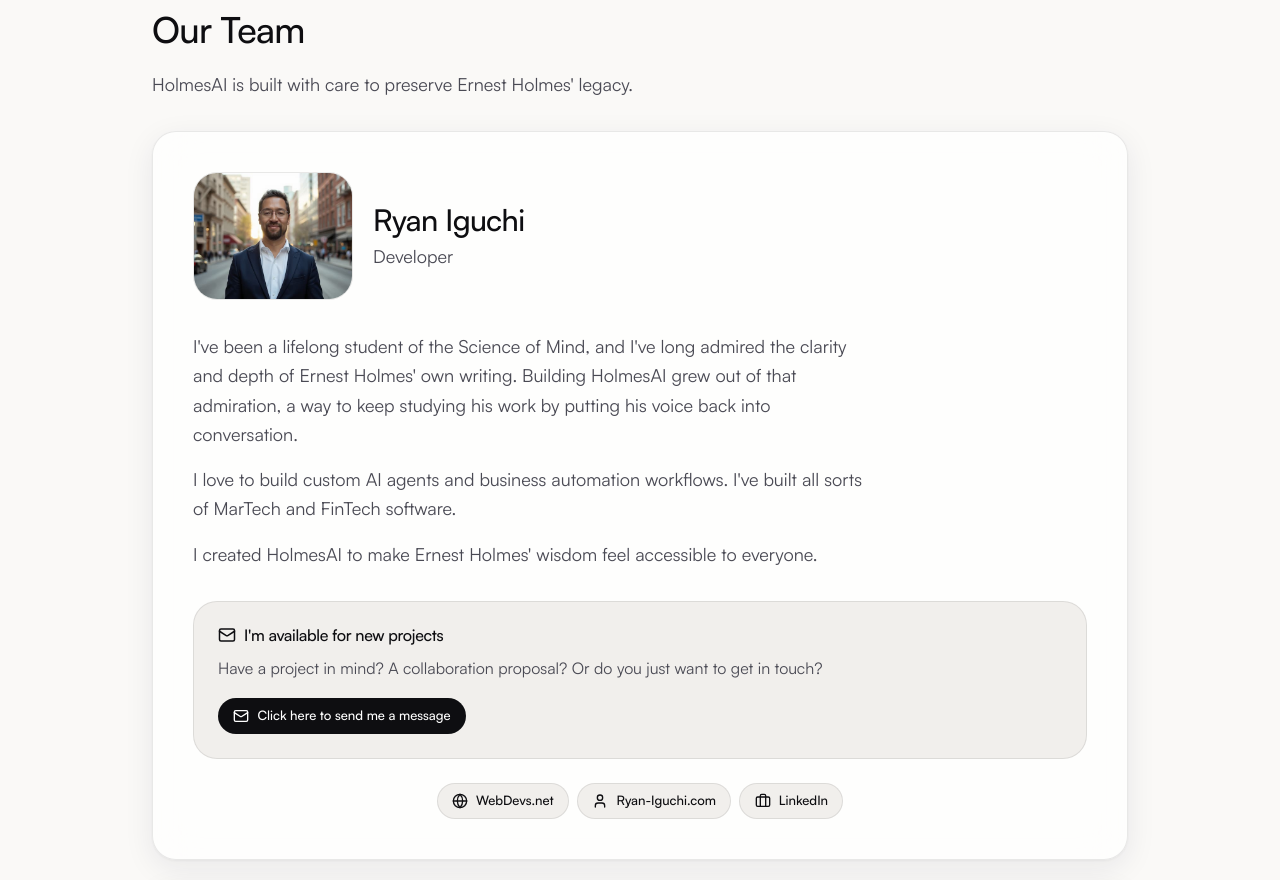
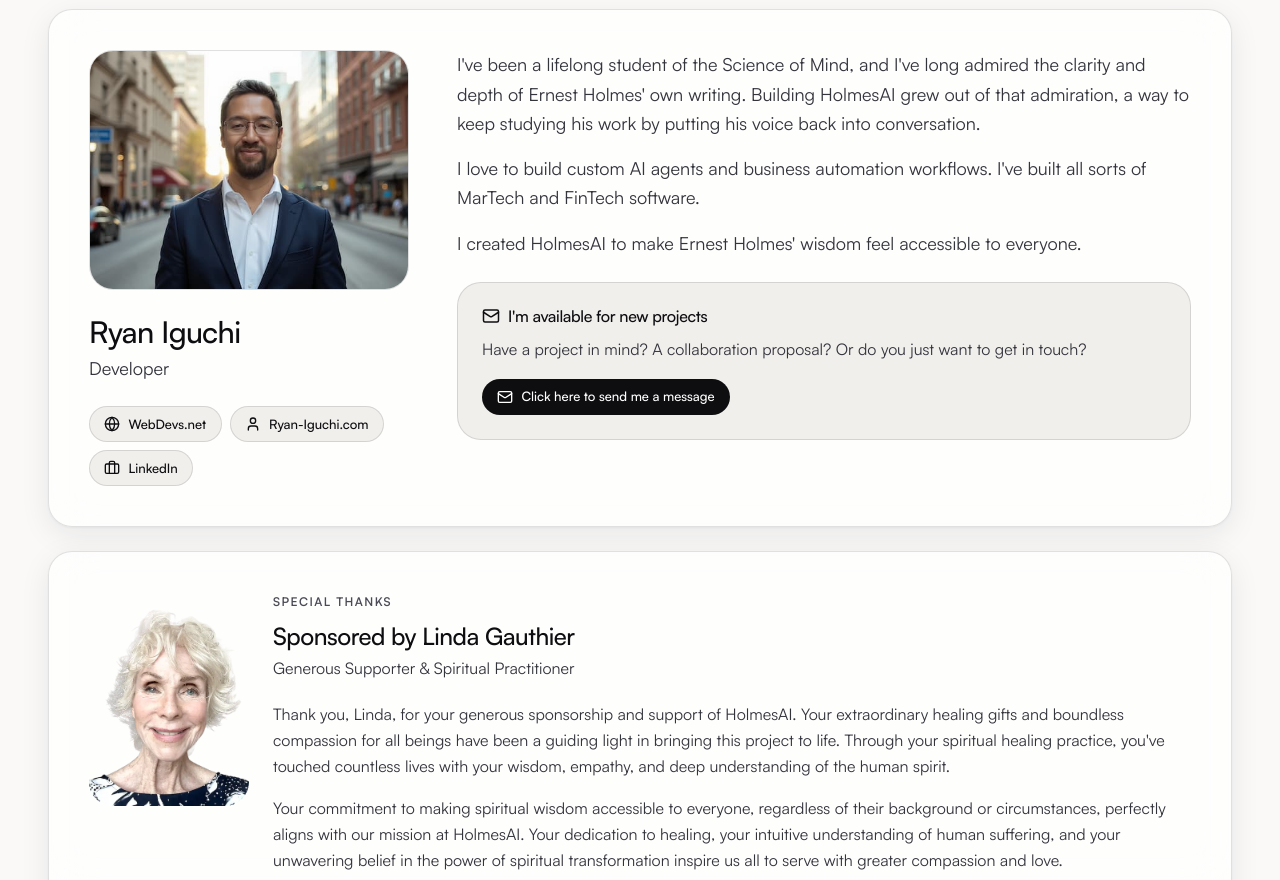
Before and after one commit to netdevs-net/Ernest-Holmes-AI, a SvelteKit app in the folder holmes-gpt/: page /about in a window 1280 px wide. Shown: the part 1920-2800 px from the top of the page. Built offline with nearby package versions, Linux system fonts and the light colour scheme; no server answers; the database is empty.

Commit message:
Use wider layouts, rebuild About team card to fill its width, darker light-mode text and footer

```diff
--- a/holmes-gpt/src/app.css
+++ b/holmes-gpt/src/app.css
@@ -31,9 +31,9 @@
   --surface-glass: rgba(255, 255, 255, 0.72);
   --surface-sunken: #f1efec;
   --ink: #0e0e11;
-  --ink-2: #4a4a54;
-  --ink-3: #5c5c68;
-  --line: rgba(14, 14, 17, 0.09);
+  --ink-2: #34343d;
+  --ink-3: #4b4b57;
+  --line: rgba(14, 14, 17, 0.12);
   --line-strong: rgba(14, 14, 17, 0.18);
 
   --accent: #8a5d00; /* text-safe gold on paper (AA) */
--- a/holmes-gpt/src/lib/components/Header.svelte
+++ b/holmes-gpt/src/lib/components/Header.svelte
@@ -36,7 +36,7 @@
   class="sticky top-0 z-30 h-(--header-h) border-b border-line/60 bg-glass backdrop-blur-xl"
 
 >
-  <div class="mx-auto flex h-full max-w-6xl items-center gap-3 px-4 sm:px-6">
+  <div class="mx-auto flex h-full max-w-7xl items-center gap-3 px-4 sm:px-8 lg:px-12">
     <a href="/" class="flex items-center gap-2.5 rounded-lg" aria-label="HolmesAI home">
       <Logo size={34} priority />
       <span class="leading-tight">
--- a/holmes-gpt/src/lib/components/PageShell.svelte
+++ b/holmes-gpt/src/lib/components/PageShell.svelte
@@ -15,7 +15,7 @@
   let { eyebrow, title, lead, width = "narrow", children }: Props = $props();
 </script>
 
-<main class="mx-auto w-full px-4 pt-12 pb-20 sm:px-6 sm:pt-16 {width === 'wide' ? 'max-w-5xl' : 'max-w-3xl'}">
+<main class="mx-auto w-full px-4 pt-10 pb-20 sm:px-8 sm:pt-14 lg:px-12 {width === 'wide' ? 'max-w-7xl' : 'max-w-4xl'}">
   <header class="rise mb-10 sm:mb-14">
     {#if eyebrow}<p class="eyebrow mb-3">{eyebrow}</p>{/if}
     <h1 class="text-display font-medium text-balance">{title}</h1>
--- a/holmes-gpt/src/routes/+layout.svelte
+++ b/holmes-gpt/src/routes/+layout.svelte
@@ -39,11 +39,11 @@
   </div>
 
   {#if !onHome}
-    <footer class="border-t border-line/60 py-8 text-center text-sm text-ink-3">
-      <nav class="mb-2 flex justify-center gap-5" aria-label="Footer">
-        <a href="/about" class="hover:text-ink">About</a>
-        <a href="/support" class="hover:text-ink">Support</a>
-        <a href="/privacy" class="hover:text-ink">Privacy</a>
+    <footer class="border-t border-line py-8 text-center text-base text-ink-2">
+      <nav class="mb-3 flex justify-center gap-8 font-medium text-ink" aria-label="Footer">
+        <a href="/about" class="underline-offset-4 hover:underline">About</a>
+        <a href="/support" class="underline-offset-4 hover:underline">Support</a>
+        <a href="/privacy" class="underline-offset-4 hover:underline">Privacy</a>
       </nav>
       <p>© {new Date().getFullYear()} HolmesAI</p>
     </footer>
--- a/holmes-gpt/src/routes/+page.svelte
+++ b/holmes-gpt/src/routes/+page.svelte
@@ -54,7 +54,7 @@
 <div class="flex min-h-0 flex-col" style="height: calc(100dvh - var(--header-h))">
   {#if chat.empty}
     <div class="min-h-0 flex-1 overflow-y-auto">
-      <div class="mx-auto flex min-h-full w-full max-w-4xl flex-col justify-center gap-8 px-4 py-10 sm:px-6">
+      <div class="mx-auto flex min-h-full w-full max-w-6xl flex-col justify-center gap-8 px-4 py-10 sm:px-8">
         <div class="rise text-center">
           <p class="eyebrow mb-4">{greeting}</p>
           <h1 class="text-display font-medium text-balance">What is on your heart today?</h1>
--- a/holmes-gpt/src/routes/about/+page.svelte
+++ b/holmes-gpt/src/routes/about/+page.svelte
@@ -184,15 +184,15 @@
   </script>
 </svelte:head>
 
-<main class="mx-auto w-full max-w-5xl px-4 pt-10 pb-20 sm:px-6 sm:pt-16">
+<main class="mx-auto w-full max-w-7xl px-4 pt-10 pb-20 sm:px-8 sm:pt-14 lg:px-12">
   <!-- Hero -->
-  <section class="grid items-center gap-10 md:grid-cols-[1.4fr_1fr]" aria-labelledby="about-heading">
+  <section class="grid items-center gap-10 md:grid-cols-[1.5fr_1fr]" aria-labelledby="about-heading">
     <div class="rise">
       <p class="eyebrow mb-4">Spiritual Technology</p>
       <h1 id="about-heading" class="text-display font-medium text-balance">
         Preserving Ernest Holmes' timeless wisdom for the digital age.
       </h1>
-      <p class="mt-6 max-w-xl text-lg leading-relaxed text-ink-2 text-pretty">
+      <p class="mt-6 max-w-2xl text-lg leading-relaxed text-ink-2 text-pretty">
         HolmesAI was born from a deep reverence for Ernest Holmes' teachings and a vision to make his
         timeless wisdom accessible to spiritual seekers worldwide.
       </p>
@@ -201,10 +201,10 @@
         <a href="/support" class="btn btn-soft">Support HolmesAI</a>
       </div>
     </div>
-    <div class="rise relative mx-auto grid aspect-square w-56 place-items-center sm:w-72" style="animation-delay: 120ms">
+    <div class="rise relative mx-auto grid aspect-square w-56 place-items-center sm:w-72 lg:w-96" style="animation-delay: 120ms">
       <div class="glow" aria-hidden="true"></div>
       <div class="glass relative grid size-full place-items-center rounded-full border border-line">
-        <Logo size={120} priority alt="HolmesAI logo" />
+        <Logo size={150} priority alt="HolmesAI logo" />
       </div>
     </div>
   </section>
@@ -257,53 +257,21 @@
       HolmesAI is built with care to preserve Ernest Holmes' legacy.
     </p>
 
-    <article class="card glass rise mt-8 p-5 sm:p-10">
-      <div class="flex flex-col items-start gap-5 sm:flex-row sm:items-center">
+    <article class="card glass rise mt-8 grid gap-8 p-5 sm:p-8 lg:grid-cols-[20rem_1fr] lg:gap-12 lg:p-10">
+      <div class="flex flex-col gap-6">
         <img
           src="/images/Ryan-streetsmart.jpg"
           alt="Ryan Iguchi, Developer of HolmesAI"
           width="514"
           height="400"
           loading="lazy"
-          class="h-32 w-40 rounded-card border border-line object-cover"
+          class="aspect-[4/3] w-full rounded-card border border-line object-cover"
         />
         <div>
           <h3 class="text-3xl font-medium">Ryan Iguchi</h3>
           <p class="mt-1 text-lg text-ink-2">Developer</p>
         </div>
-      </div>
-
-      <div class="mt-8 flex max-w-2xl flex-col gap-4 text-lg leading-relaxed text-ink-2">
-        <p>
-          I've been a lifelong student of the Science of Mind, and I've long admired the clarity and depth
-          of Ernest Holmes' own writing. Building HolmesAI grew out of that admiration, a way to keep
-          studying his work by putting his voice back into conversation.
-        </p>
-        <p>
-          I love to build custom AI agents and business automation workflows. I've built all sorts of
-          MarTech and FinTech software.
-        </p>
-        <p>
-          I created HolmesAI to make Ernest Holmes' wisdom feel accessible to everyone.
-        </p>
-      </div>
-
-      <div class="mt-8 rounded-card border border-line bg-sunken p-5 sm:p-6">
-        <div class="flex items-center gap-2 text-ink">
-          <Mail size={18} aria-hidden="true" />
-          <h4 class="font-medium">I'm available for new projects</h4>
-        </div>
-        <p class="mt-3 text-ink-2">
-          Have a project in mind? A collaboration proposal? Or do you just want to get in touch?
-        </p>
-        <p class="mt-4">
-          <a href="mailto:ryan@webdevs.net" class="btn btn-primary btn-sm">
-            <Mail size={16} aria-hidden="true" /> Click here to send me a message
-          </a>
-        </p>
-      </div>
-
-      <ul class="mt-6 flex flex-wrap justify-center gap-2">
+        <ul class="flex flex-wrap gap-2">
           {#each links as { href, label, Icon } (href)}
             <li>
               <a
@@ -319,10 +287,41 @@
             </li>
           {/each}
         </ul>
+      </div>
+
+      <div class="flex flex-col gap-6">
+        <div class="flex flex-col gap-4 text-lg leading-relaxed text-ink-2">
+          <p>
+            I've been a lifelong student of the Science of Mind, and I've long admired the clarity and depth
+            of Ernest Holmes' own writing. Building HolmesAI grew out of that admiration, a way to keep
+            studying his work by putting his voice back into conversation.
+          </p>
+          <p>
+            I love to build custom AI agents and business automation workflows. I've built all sorts of
+            MarTech and FinTech software.
+          </p>
+          <p>I created HolmesAI to make Ernest Holmes' wisdom feel accessible to everyone.</p>
+        </div>
+
+        <div class="rounded-card border border-line bg-sunken p-5 sm:p-6">
+          <div class="flex items-center gap-2 text-ink">
+            <Mail size={18} aria-hidden="true" />
+            <h4 class="font-medium">I'm available for new projects</h4>
+          </div>
+          <p class="mt-3 text-ink-2">
+            Have a project in mind? A collaboration proposal? Or do you just want to get in touch?
+          </p>
+          <p class="mt-4">
+            <a href="mailto:ryan@webdevs.net" class="btn btn-primary btn-sm">
+              <Mail size={16} aria-hidden="true" /> Click here to send me a message
+            </a>
+          </p>
+        </div>
+      </div>
     </article>
 
     <!-- Special thanks -->
-    <article class="card glass rise mt-6 flex flex-col gap-6 p-5 sm:flex-row sm:p-10" style="animation-delay: 80ms" aria-labelledby="thanks-heading">
+    <article class="card glass rise mt-6 flex flex-col gap-6 p-5 sm:flex-row sm:p-8 lg:p-10" style="animation-delay: 80ms" aria-labelledby="thanks-heading">
       <img
         src="/images/linda-short-hair-trans-webp.webp"
         alt="Linda Gauthier, Generous Supporter and Spiritual Practitioner"
--- a/holmes-gpt/src/routes/privacy/+page.svelte
+++ b/holmes-gpt/src/routes/privacy/+page.svelte
@@ -196,7 +196,7 @@
   </ol>
 {/snippet}
 
-<main class="mx-auto w-full max-w-6xl px-4 pt-12 pb-20 sm:px-6 sm:pt-16">
+<main class="mx-auto w-full max-w-7xl px-4 pt-10 pb-20 sm:px-8 sm:pt-14 lg:px-12">
   <header class="rise mx-auto max-w-3xl text-center">
     <p class="eyebrow mb-4">Data protection</p>
     <h1 class="text-display font-medium text-balance">Privacy Policy</h1>
--- a/holmes-gpt/src/routes/support/+page.svelte
+++ b/holmes-gpt/src/routes/support/+page.svelte
@@ -356,7 +356,7 @@
   }
 </style>
 
-<main class="mx-auto w-full max-w-5xl px-4 pt-12 pb-20 sm:px-6 sm:pt-20">
+<main class="mx-auto w-full max-w-7xl px-4 pt-10 pb-20 sm:px-8 sm:pt-16 lg:px-12">
   <!-- Hero -->
   <header class="relative isolate mb-16 text-center sm:mb-24">
     <div class="glow" aria-hidden="true"></div>
```
Lines whose indentation alone changed are shown as unchanged.
